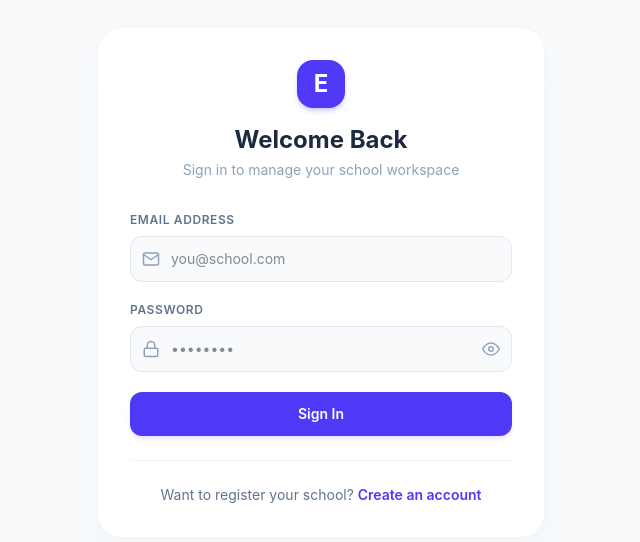
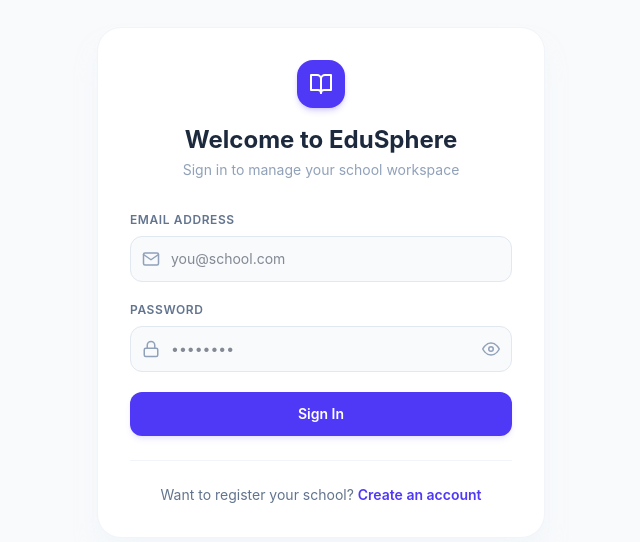
Before and after one commit to ThenamXe0n/edSphere---prototype-mvp, a React (Vite) app in the folder client/: page /login in a window 1280 px wide. Shown: the part 118-660 px from the top of the page, without its empty margins (319-959 px from the left). Built offline with nearby package versions, Linux system fonts and the light colour scheme; no server answers.

Commit message:
refactor: replace logo letter with icon and update header text in multiple components

```diff
--- a/client/src/components/common/Sidebar.jsx
+++ b/client/src/components/common/Sidebar.jsx
@@ -63,8 +63,8 @@ const Sidebar = ({ isOpen, onClose }) => {
       {/* Brand Header */}
       <div className="flex items-center justify-between px-6 h-16 border-b border-slate-800">
         <div className="flex items-center space-x-3">
-          <div className="flex items-center justify-center w-8 h-8 rounded-lg bg-indigo-500 text-white font-bold text-lg shadow-sm">
-            E
+          <div className="flex items-center justify-center w-8 h-8 rounded-lg bg-indigo-500 text-white shadow-sm shrink-0">
+            <FiBookOpen size={16} />
           </div>
           <span className="font-bold text-white text-base tracking-wider">
             EduSphere
--- a/client/src/components/dashboard/StudentDashboard.jsx
+++ b/client/src/components/dashboard/StudentDashboard.jsx
@@ -138,7 +138,7 @@ const StudentDashboard = () => {
                   <div className="flex items-center space-x-4 flex-1">
                     <div className="w-12 h-12 bg-indigo-50 border border-indigo-100 rounded-xl overflow-hidden flex items-center justify-center text-indigo-600 font-bold shrink-0">
                       {course.thumbnail ? (
-                        <img src={course.thumbnail} alt="" className="w-full h-full object-cover" />
+                        <img src={`${import.meta.env.VITE_API_BASE_URL || ''}${course.thumbnail}`} alt="" className="w-full h-full object-cover" />
                       ) : (
                         course.title[0]
                       )}
--- a/client/src/pages/Login.jsx
+++ b/client/src/pages/Login.jsx
@@ -2,7 +2,7 @@ import React, { useState } from 'react';
 import { useForm } from 'react-hook-form';
 import { Link, useNavigate } from 'react-router-dom';
 import useAuth from '../hooks/useAuth';
-import { FiMail, FiLock, FiEye, FiEyeOff } from 'react-icons/fi';
+import { FiMail, FiLock, FiEye, FiEyeOff, FiBookOpen } from 'react-icons/fi';
 
 const Login = () => {
   const { login } = useAuth();
@@ -33,10 +33,10 @@ const Login = () => {
       <div className="w-full max-w-md bg-white border border-slate-100 rounded-3xl p-8 shadow-xl shadow-slate-100/50">
         {/* Header */}
         <div className="text-center mb-8">
-          <div className="inline-flex items-center justify-center w-12 h-12 rounded-2xl bg-indigo-600 text-white font-bold text-2xl shadow-md shadow-indigo-600/20 mb-4">
-            E
+          <div className="inline-flex items-center justify-center w-12 h-12 rounded-2xl bg-indigo-600 text-white shadow-md shadow-indigo-600/20 mb-4 shrink-0">
+            <FiBookOpen size={24} />
           </div>
-          <h2 className="text-2xl font-bold text-slate-800">Welcome Back</h2>
+          <h2 className="text-2xl font-bold text-slate-800">Welcome to EduSphere</h2>
           <p className="text-sm text-slate-400 mt-1">Sign in to manage your school workspace</p>
         </div>
 
--- a/client/src/pages/Register.jsx
+++ b/client/src/pages/Register.jsx
@@ -32,8 +32,8 @@ const Register = () => {
       <div className="w-full max-w-xl bg-white border border-slate-100 rounded-3xl p-8 shadow-xl shadow-slate-100/50">
         {/* Header */}
         <div className="text-center mb-8">
-          <div className="inline-flex items-center justify-center w-12 h-12 rounded-2xl bg-indigo-600 text-white font-bold text-2xl shadow-md shadow-indigo-600/20 mb-4">
-            E
+          <div className="inline-flex items-center justify-center w-12 h-12 rounded-2xl bg-indigo-600 text-white shadow-md shadow-indigo-600/20 mb-4 shrink-0">
+            <FiBookOpen size={24} />
           </div>
           <h2 className="text-2xl font-bold text-slate-800">Establish Your Institute</h2>
           <p className="text-sm text-slate-400 mt-1">Register a school portal & setup Admin credentials</p>
```
Also changed, not shown: 2 other files (tests, documents, lock files or other folders).
